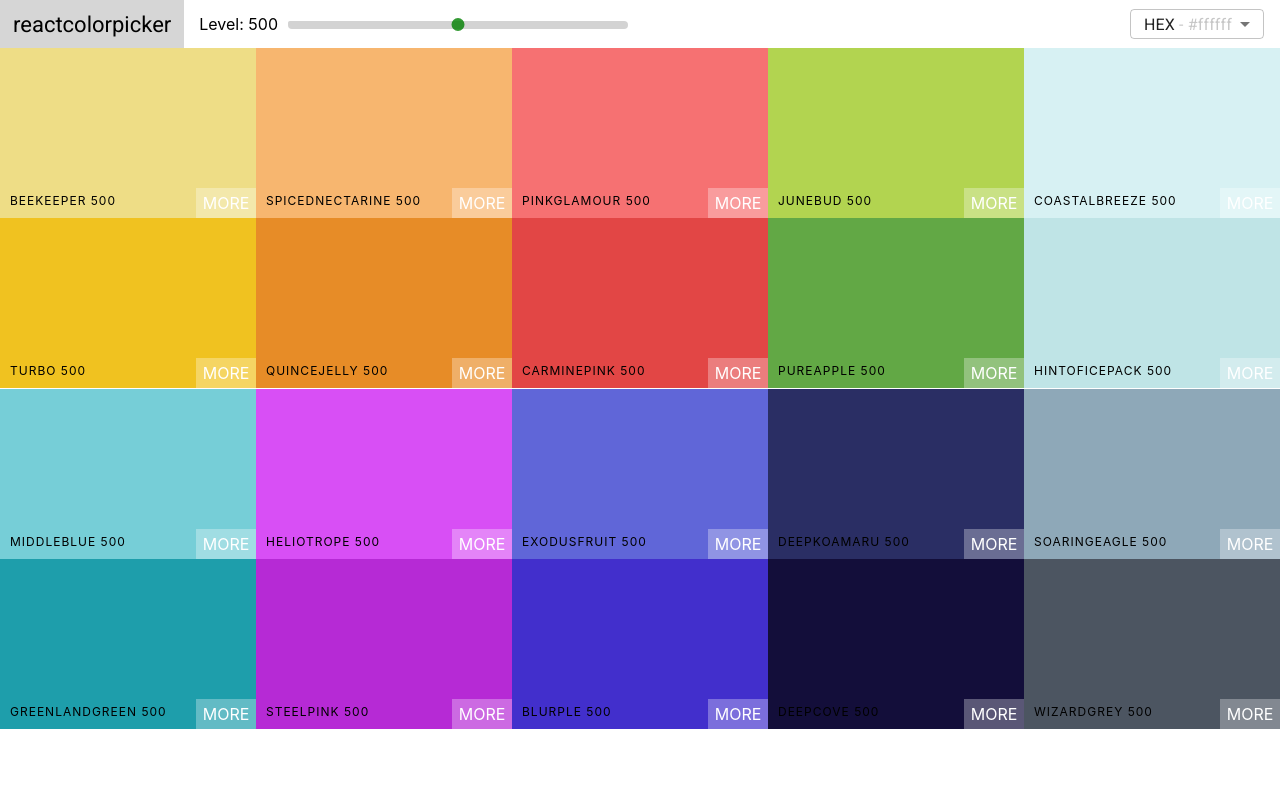
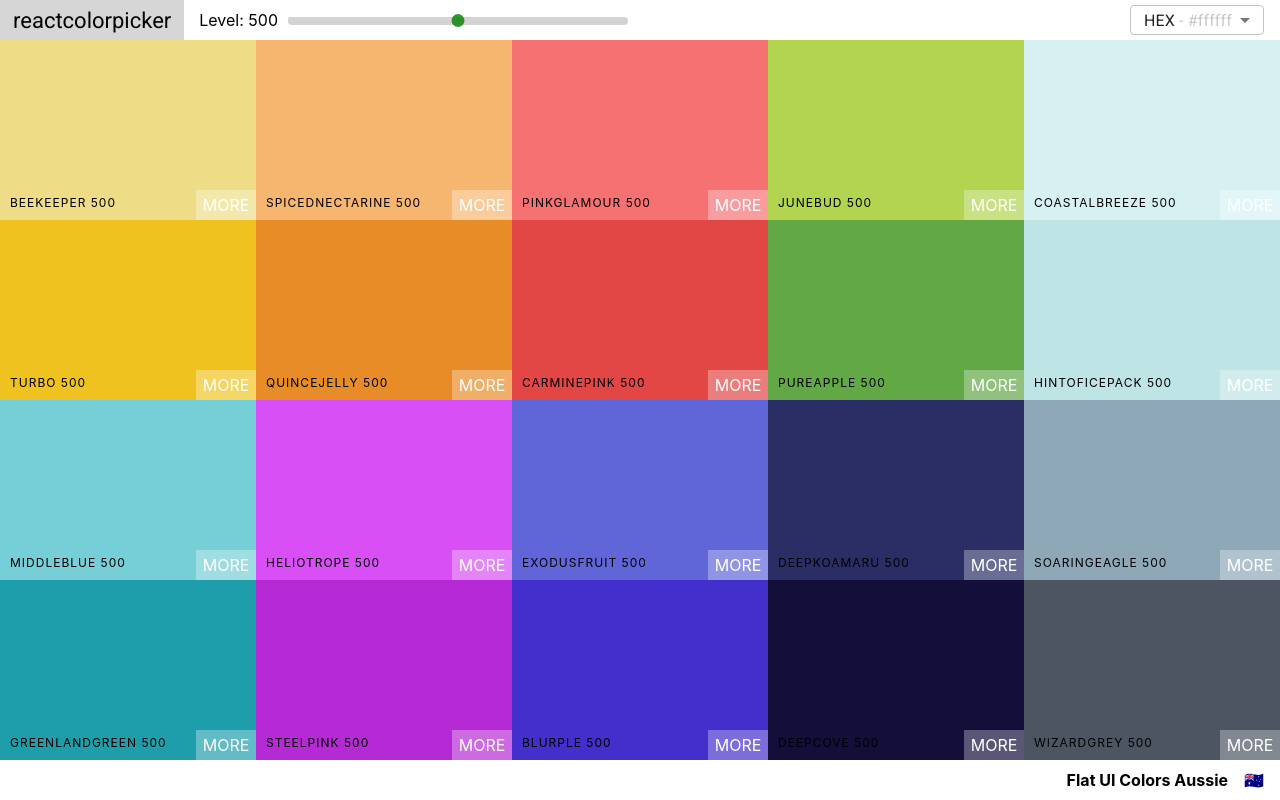
Before and after one commit to dylster1995/color-project, a React (Create React App) app: page / in a window 1280 px wide. Built offline with nearby package versions, Linux system fonts and the light colour scheme.

Commit message:
Add palette footer

```diff
--- a/src/App.css
+++ b/src/App.css
@@ -1,6 +1,6 @@
-.App {
+/* .App {
 
-}
+} */
 
 .App-logo {
   height: 40vmin;
--- a/src/ColorBox.css
+++ b/src/ColorBox.css
@@ -5,7 +5,7 @@
     display: inline-block;
     position: relative;
     cursor: pointer;
-    margin-bottom: -3.6px;
+    margin-bottom: -3.9px;
 }
 .copy-button {
     width: 100px;
@@ -37,11 +37,14 @@
     width: 100%;
     left: 0px;
     bottom: 0px;
-    padding:10px;
+    padding-bottom:10px;
     color: black;
     letter-spacing: 1px;
     text-transform: uppercase;
     font-size: 12px;
+}
+.box-content-name {
+    padding-left: 10px;
 }
 .see-more {
     background: rgba(255,255,255, 0.3);
--- a/src/ColorBox.js
+++ b/src/ColorBox.js
@@ -26,7 +26,7 @@ export default class ColorBox extends Component {
             </div>
             <div className='copy-container'>
                 <div className='box-content'>
-                    <span>{name}</span>
+                    <span className='box-content-name'>{name}</span>
                 </div>
                 <button className='copy-button'>Copy</button>
             </div>
--- a/src/Navbar.css
+++ b/src/Navbar.css
@@ -2,7 +2,7 @@
     display: flex;
     align-items: center;
     justify-content: flex-start;
-    height: 6vh;
+    height: 5%;
 }
 .logo {
     margin-right: 15px;
--- a/src/Navbar.js
+++ b/src/Navbar.js
@@ -29,13 +29,15 @@ export default class Navbar extends Component {
         </div>
         <div className='select-container'>
             <Select
+                id='colorType'
+                name='colorType'
                 onChange={handleChangeSelect}
                 value={select}
                 style={{minWidth: 120, maxHeight: 30}}
             >
-                <MenuItem value='hex'>HEX <span className='muted-text'>- #ffffff</span></MenuItem>
-                <MenuItem value='rgb'>RGB <span className='muted-text'>- rgb(255, 255, 255)</span></MenuItem>
-                <MenuItem value='rgba'>RGBA <span className='muted-text'>- rgba(255, 255, 255, 1.0)</span></MenuItem>
+                <MenuItem value='hex'>HEX <span className='muted-text'> - #ffffff</span></MenuItem>
+                <MenuItem value='rgb'>RGB <span className='muted-text'> - rgb(255, 255, 255)</span></MenuItem>
+                <MenuItem value='rgba'>RGBA <span className='muted-text'> - rgba(255, 255, 255, 1.0)</span></MenuItem>
             </Select>
         </div>
         <Snackbar
--- a/src/Palette.css
+++ b/src/Palette.css
@@ -2,5 +2,21 @@
     height: 100vh;
 }
 .Palette-colors {
-    height: 85%;
+    height: 90%;
 }
+.Palette-footer {
+    background-color: white;
+    height: 100%;
+    display: flex;
+    justify-content: flex-end;
+    align-items: center;
+    font-weight: bold;
+    font-size: 1rem;
+}
+.emoji {
+    font-size: 1rem;
+    margin: 0 1rem;
+}
+.Palette footer {
+    height: 5%;
+}
--- a/src/Palette.js
+++ b/src/Palette.js
@@ -22,9 +22,9 @@ export default class Palette extends Component {
         this.setState({ showSnackbar: false })
     }
   render() {
-    const { colors } = this.props.palette;
+    const { colors, paletteName, emoji } = this.props.palette;
     const { level, select, showSnackbar } = this.state;
-    const colorBoxes = colors[level].map( (color, i) => <ColorBox color={color[select]} name={color.name} key={i} /> );
+    const colorBoxes = colors[level].map( color => <ColorBox color={color[select]} name={color.name} key={color.id} /> );
     return (
       <div className='Palette'>
 
@@ -39,7 +39,10 @@ export default class Palette extends Component {
         <div className='Palette-colors'>
             { colorBoxes }
         </div>
-        {/* footer goes here */}
+        <footer className='Palette-footer'>
+            { paletteName }
+            <span className='emoji'>{emoji}</span>
+        </footer>
       </div>
     )
   }
```
